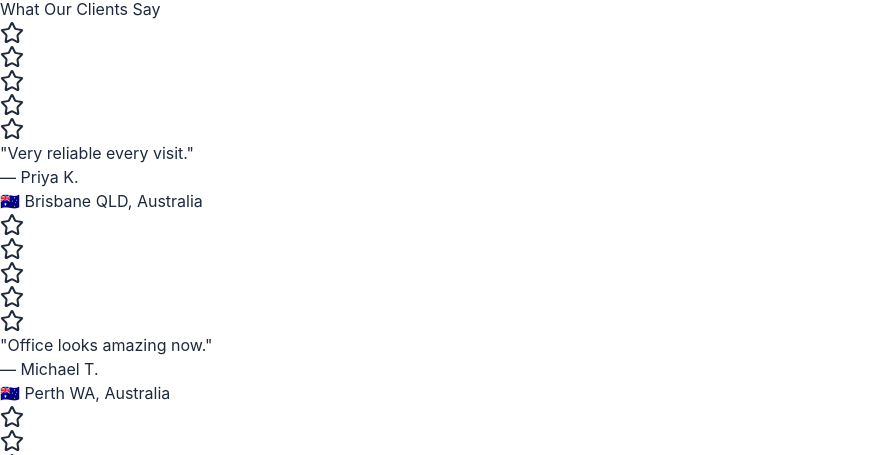
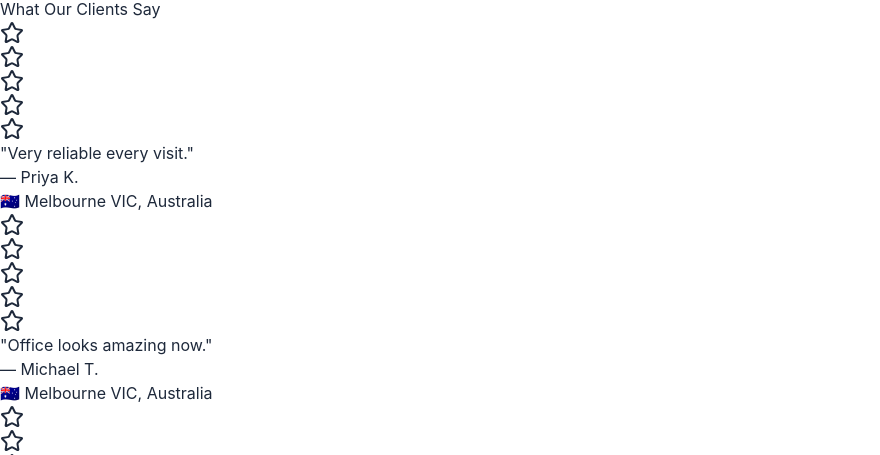
Before and after one commit to chandima-dev/Vice-Fresh-Cleaning, a React (Vite) app in the folder source/: page / in a window 1280 px wide. Shown: the part 4178-4633 px from the top of the page, without its empty margins (0-880 px from the left). Built offline with nearby package versions, Linux system fonts and the light colour scheme.

Commit message:
update reviews

```diff
--- a/source/src/Layout/ReviewsSlider.tsx
+++ b/source/src/Layout/ReviewsSlider.tsx
@@ -4,10 +4,10 @@ import { motion, AnimatePresence } from "framer-motion"
 
 const reviews = [
   { name: "Sarah M.", location: "Melbourne VIC, Australia", rating: 5, comment: "Absolutely spotless service." },
-  { name: "James L.", location: "Sydney NSW, Australia", rating: 5, comment: "Got our full bond back!" },
-  { name: "Priya K.", location: "Brisbane QLD, Australia", rating: 4, comment: "Very reliable every visit." },
-  { name: "Michael T.", location: "Perth WA, Australia", rating: 5, comment: "Office looks amazing now." },
-  { name: "Emma W.", location: "Adelaide SA, Australia", rating: 5, comment: "Friendly and eco-friendly team." },
+  { name: "James L.", location: "Melbourne VIC, Australia", rating: 5, comment: "Got our full bond back!" },
+  { name: "Priya K.", location: "Melbourne VIC, Australia", rating: 4, comment: "Very reliable every visit." },
+  { name: "Michael T.", location: "Melbourne VIC, Australia", rating: 5, comment: "Office looks amazing now." },
+  { name: "Emma W.", location: "Melbourne VIC, Australia", rating: 5, comment: "Friendly and eco-friendly team." },
 ]
 
 function StarRating({ rating }: { rating: number }) {
```
